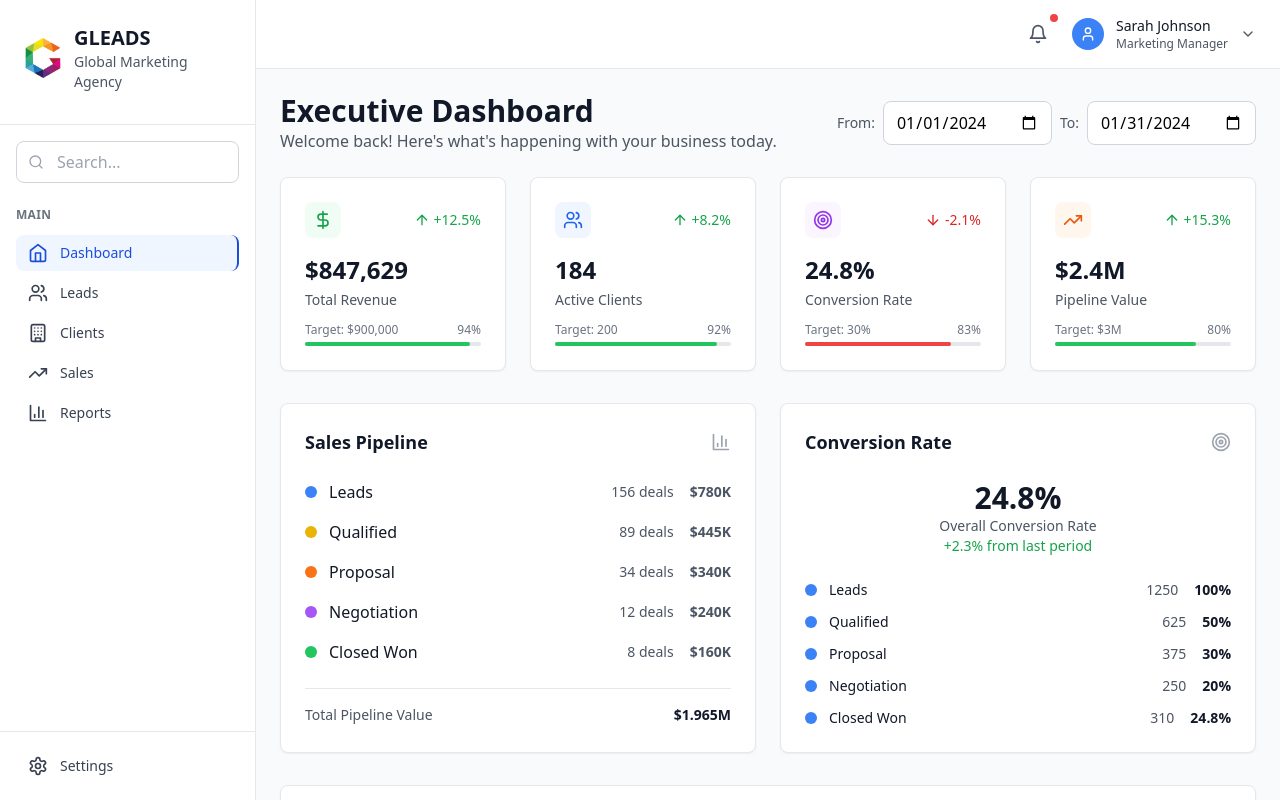
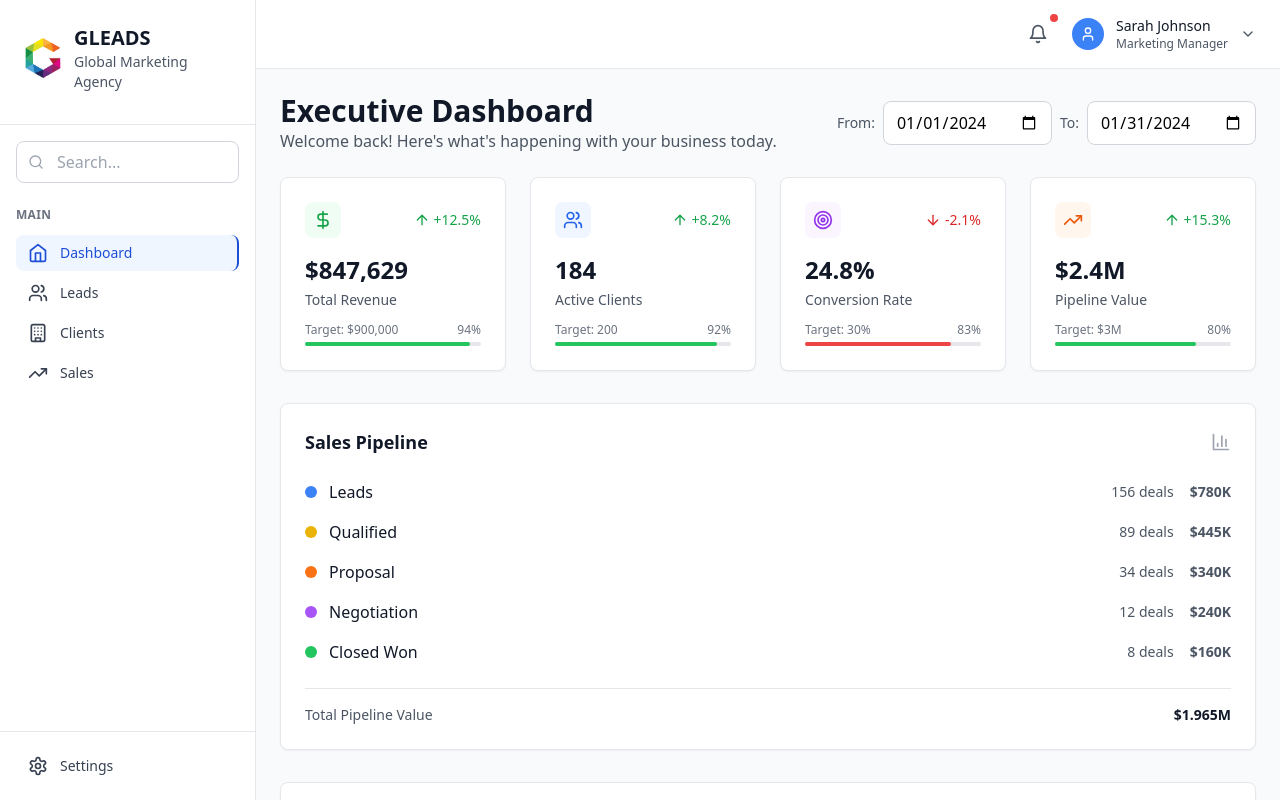
Before and after one commit to yvonnlu/GL_CRM_INTERNAL_BOLT, a React (Vite) app: page / in a window 1280 px wide. Built offline with nearby package versions, Linux system fonts and the light colour scheme.

Commit message:
UI Dashboard (part2)

```diff
--- a/src/components/Dashboard/Dashboard.tsx
+++ b/src/components/Dashboard/Dashboard.tsx
@@ -156,7 +156,7 @@ const Dashboard: React.FC = () => {
         })}
       </div>
 
-      <div className="grid grid-cols-1 lg:grid-cols-2 gap-6 mb-8">
+      <div className="mb-8">
         {/* Sales Pipeline */}
         <div className="bg-white rounded-lg p-6 shadow-sm border border-gray-200">
           <div className="flex items-center justify-between mb-6">
@@ -186,7 +186,7 @@ const Dashboard: React.FC = () => {
         </div>
 
         {/* Conversion Rate */}
-        <div className="bg-white rounded-lg p-6 shadow-sm border border-gray-200">
+        {/* <div className="bg-white rounded-lg p-6 shadow-sm border border-gray-200">
           <div className="flex items-center justify-between mb-6">
             <h3 className="text-lg font-semibold text-gray-900">Conversion Rate</h3>
             <Target className="w-5 h-5 text-gray-400" />
@@ -212,7 +212,7 @@ const Dashboard: React.FC = () => {
               </div>
             ))}
           </div>
-        </div>
+        </div> */}
       </div>
 
       {/* Team Members */}
@@ -280,7 +280,7 @@ const Dashboard: React.FC = () => {
           </div>
         </div>
 
-        {/* <div className="bg-white rounded-lg p-6 shadow-sm border border-gray-200">
+        <div className="bg-white rounded-lg p-6 shadow-sm border border-gray-200">
           <div className="flex items-center justify-between mb-6">
             <h3 className="text-lg font-semibold text-gray-900">Conversion Rate</h3>
             <Target className="w-5 h-5 text-gray-400" />
@@ -292,7 +292,7 @@ const Dashboard: React.FC = () => {
               <p className="text-sm text-gray-500">Lead to customer conversion visualization</p>
             </div>
           </div>
-        </div> */}
+        </div>
       </div>
     </div>
   );
--- a/src/components/Layout/Sidebar.tsx
+++ b/src/components/Layout/Sidebar.tsx
@@ -37,7 +37,7 @@ const Sidebar: React.FC<SidebarProps> = ({ activeTab, onTabChange }) => {
 
     // { id: 'clickup', label: 'ClickUp Integration', icon: ExternalLink },
     // { id: 'chatwoot', label: 'Chatwoot Center', icon: ChatIcon },
-    { id: 'reports', label: 'Reports', icon: BarChart3 },
+    // { id: 'reports', label: 'Reports', icon: BarChart3 },
     // { id: 'analytics', label: 'Website Analytics', icon: BarChart2 },
     // { id: 'quotations', label: 'Create Quotation', icon: Calculator },
   ];
```
